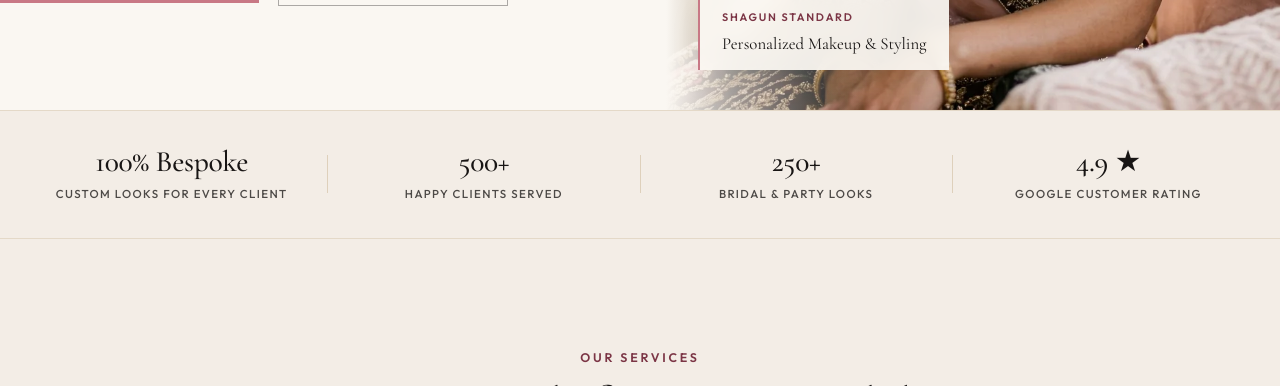
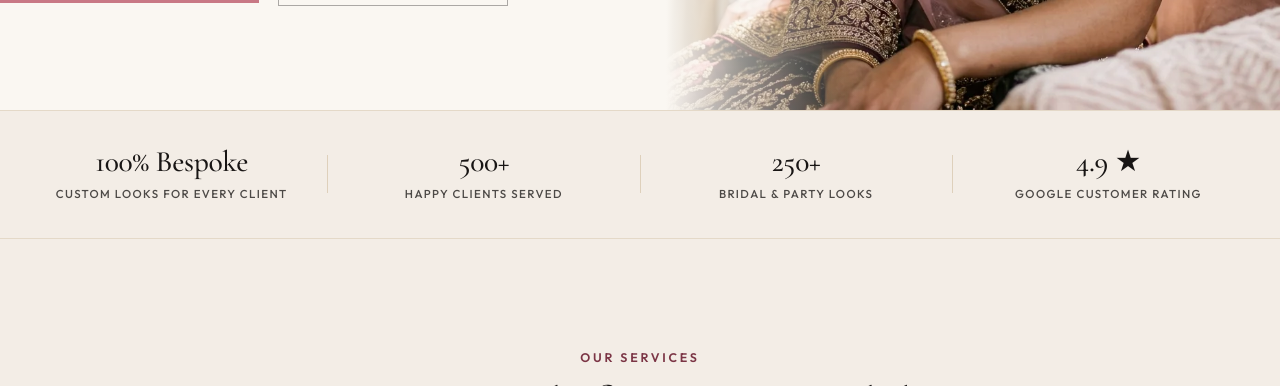
Before and after one commit to atendra11maurya/Beauty_Paaarlour, a website built with Vite: page index.html in a window 1280 px wide. Shown: the part 714-1100 px from the top of the page. Built offline with nearby package versions, Linux system fonts and the light colour scheme.

Commit message:
Remove floating Shagun Standard badge from hero image

```diff
--- a/index.html
+++ b/index.html
@@ -211,10 +211,6 @@
 
         <div class="hero-image">
           <div class="image-overlay"></div>
-          <div class="hero-image-badge">
-            <span class="badge-label">Shagun Standard</span>
-            <span class="badge-sub">Personalized Makeup & Styling</span>
-          </div>
           <img src="/images/hero-bride.webp" alt="Indian Bridal Makeup by Shagun Makeup Studio" fetchpriority="high" decoding="async" width="1200" height="1600" />
         </div>
       </section>
```
